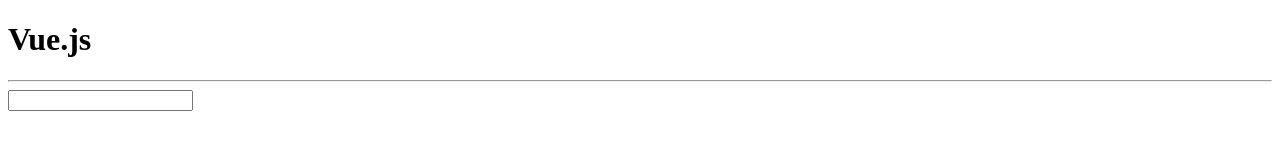
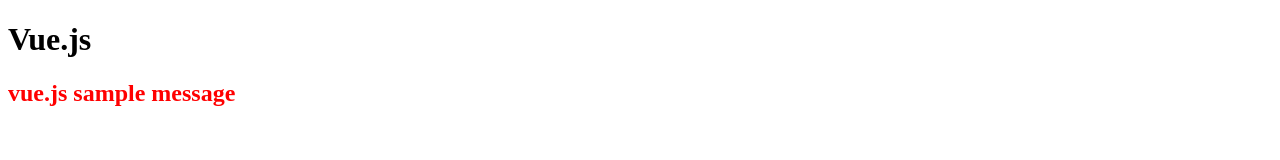
Before and after one commit to masa2205/Nuxt_second_practice, a plain HTML site: page index.html in a window 1280 px wide. Drawn offline with nearby package versions, Linux system fonts and the light colour scheme.

Commit message:
v-htmlでの表示

```diff
--- a/index.html
+++ b/index.html
@@ -7,23 +7,17 @@
     <body>
         <h1>Vue.js</h1>
         <div id="app">
-            {{ message. * 1.08 + '円' }}
+            <p v-html="message"></p>
         </div>
-        <hr>
-        <input type="text" onInput="doAction(event);">
         <script>
             var data = {
-                message: 'please type!'
-            };
+                message: '<h2 style="color:red;">vue.js sample message</h2>'
+            }
 
             var app = new Vue({
                 el: '#app',
                 data: data
             })
-
-            function doAction(event) {
-                data.message = event.target.value;
-            }
         </script>
     </body>
 </html>
```
